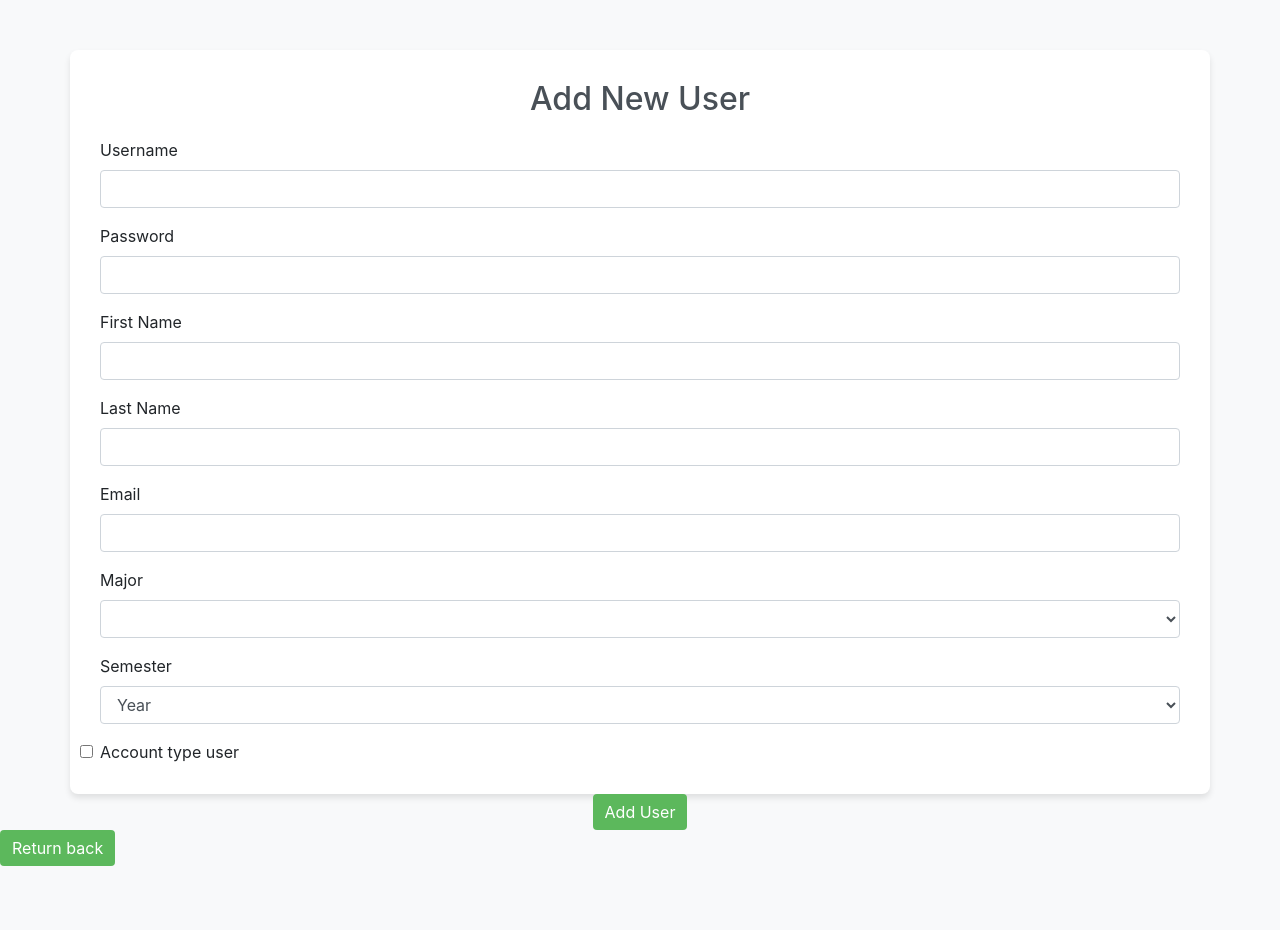
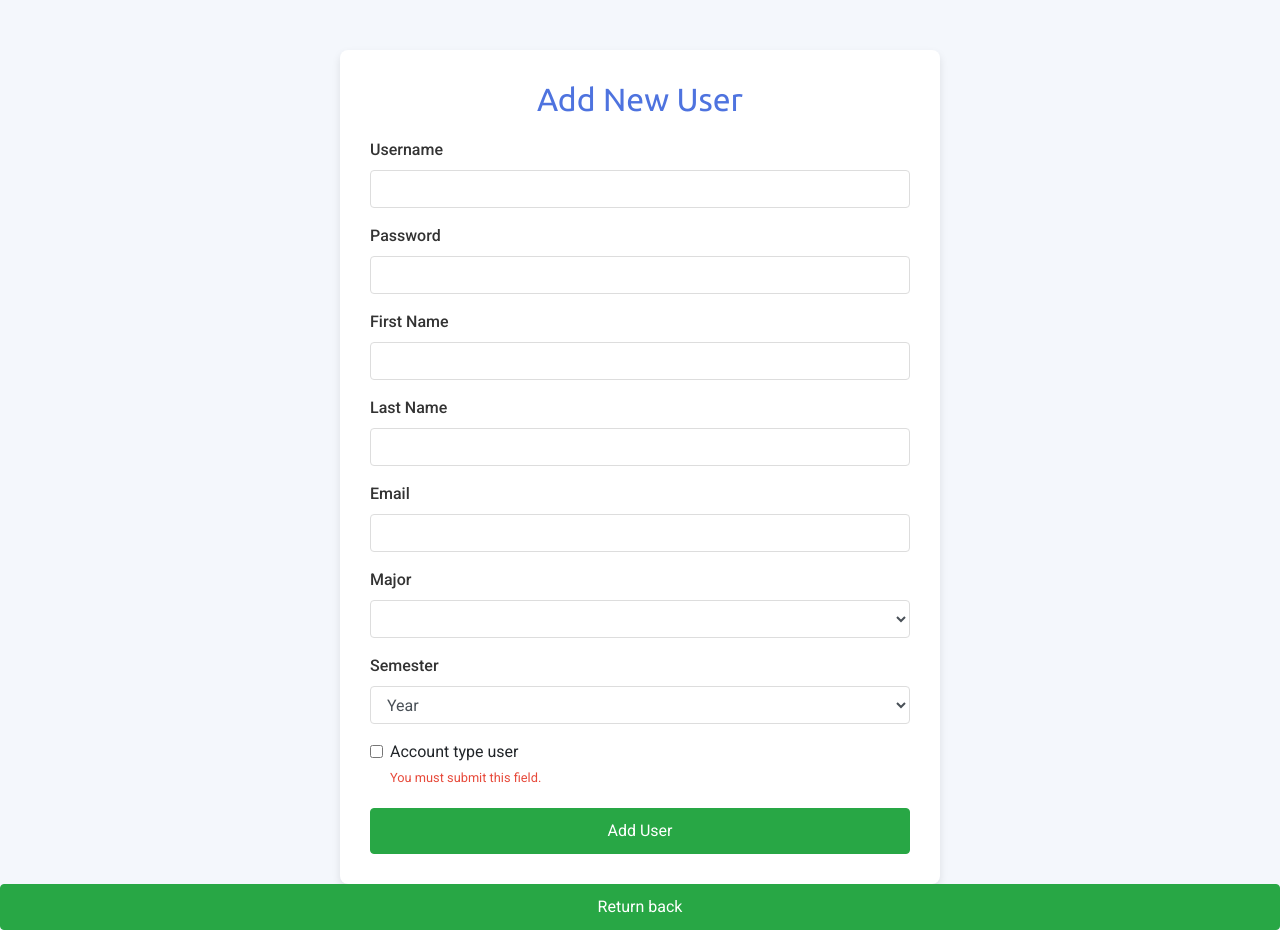
Before and after one commit to Herman-GIT-1/origin, a Flask app: page /admin_page/add_user in a window 1280 px wide. Before the commit the page ends 866 px from the top, so only its background shows below. Run offline with Flask 3, Linux system fonts and the light colour scheme; a user stored in the database is signed in; lists and menus that the app fills with data are empty.

Commit message:
Update add_user.html

```diff
--- a/templates/add_user.html
+++ b/templates/add_user.html
@@ -1,45 +1,93 @@
 <!DOCTYPE html>
 <html lang="en">
+
 <head>
     <meta charset="UTF-8">
     <meta name="viewport" content="width=device-width, initial-scale=1.0">
     <title>Admin Panel - Add New User</title>
-    <link rel="stylesheet" href="https://cdn.jsdelivr.net/npm/bootstrap@4.3.1/dist/css/bootstrap.min.css" integrity="sha384-ggOyR0iXCbMQv3Xipma34MD+dH/1fQ784/j6cY/iJTQUOhcWr7x9JvoRxT2MZw1T" crossorigin="anonymous">
+    <link href="https://fonts.googleapis.com/css2?family=Roboto:wght@400;500&family=Ubuntu:wght@400;700&display=swap" rel="stylesheet">
+    <link rel="stylesheet" href="https://cdn.jsdelivr.net/npm/bootstrap@4.3.1/dist/css/bootstrap.min.css">
     <style>
         body {
-            background: #f8f9fa;
+            font-family: 'Roboto', sans-serif;
+            background-color: #f4f7fc;
         }
+
         .container {
-            background: #ffffff;
-            box-shadow: 0px 4px 6px rgba(0, 0, 0, 0.1);
+            background-color: #ffffff;
+            border-radius: 8px;
+            box-shadow: 0 4px 8px rgba(0, 0, 0, 0.1);
             padding: 30px;
-            border-radius: 8px;
+            max-width: 600px;
             margin-top: 50px;
         }
+
         h2 {
-            color: #495057;
+            font-family: 'Ubuntu', sans-serif;
+            color: #4e73df;
             margin-bottom: 20px;
             text-align: center;
         }
+
+        .form-group label {
+            font-weight: 500;
+            color: #333;
+        }
+
+        .form-control {
+            border-radius: 4px;
+            border: 1px solid #ddd;
+            box-shadow: none;
+            transition: all 0.3s ease;
+        }
+
         .form-control:focus {
-            border-color: #5cb85c;
-            box-shadow: 0 0 5px rgba(92, 184, 92, 0.5);
+            border-color: #4e73df;
+            box-shadow: 0 0 8px rgba(78, 115, 223, 0.4);
         }
+
+        .form-check-input:checked {
+            background-color: #4e73df;
+            border-color: #4e73df;
+        }
+
         .btn-success {
-            background-color: #5cb85c;
-            border: none;
+            background-color: #28a745;
+            border-color: #28a745;
+            padding: 10px 20px;
+            width: 100%;
+            font-size: 16px;
+            border-radius: 4px;
+            transition: background-color 0.3s;
         }
+
         .btn-success:hover {
-            background-color: #4cae4c;
+            background-color: #218838;
         }
+
+        .text-center {
+            margin-top: 20px;
+        }
+
+        .invalid-feedback {
+            display: none;
+            color: #e74a3b;
+        }
+
+        .form-check-input:invalid~.invalid-feedback {
+            display: block;
+        }
+
         .footer {
             text-align: center;
             margin-top: 30px;
             color: #868e96;
             font-size: 0.9rem;
         }
+
     </style>
 </head>
+
 <body>
     <div class="container">
         <h2>Add New User</h2>
@@ -83,13 +131,13 @@
                     <option>5</option>
                 </select>
             </div>
-            <div class="form-check"></div>
+            <div class="form-check">
                 <input class="form-check-input" type="checkbox" value="user" name="account_type" id="account_type" required>
                 <label class="form-check-label" for="invalidCheck">
                     Account type user
                 </label>
                 <div class="invalid-feedback">
-                  You must submit, bitch.
+                    You must submit this field.
                 </div>
             </div>
             <div class="text-center">
@@ -99,4 +147,5 @@
     </div>
     <a href="{{ url_for('admin_page') }}" class="btn btn-success">Return back</a>
 </body>
+
 </html>
```
Lines whose indentation alone changed are shown as unchanged.
